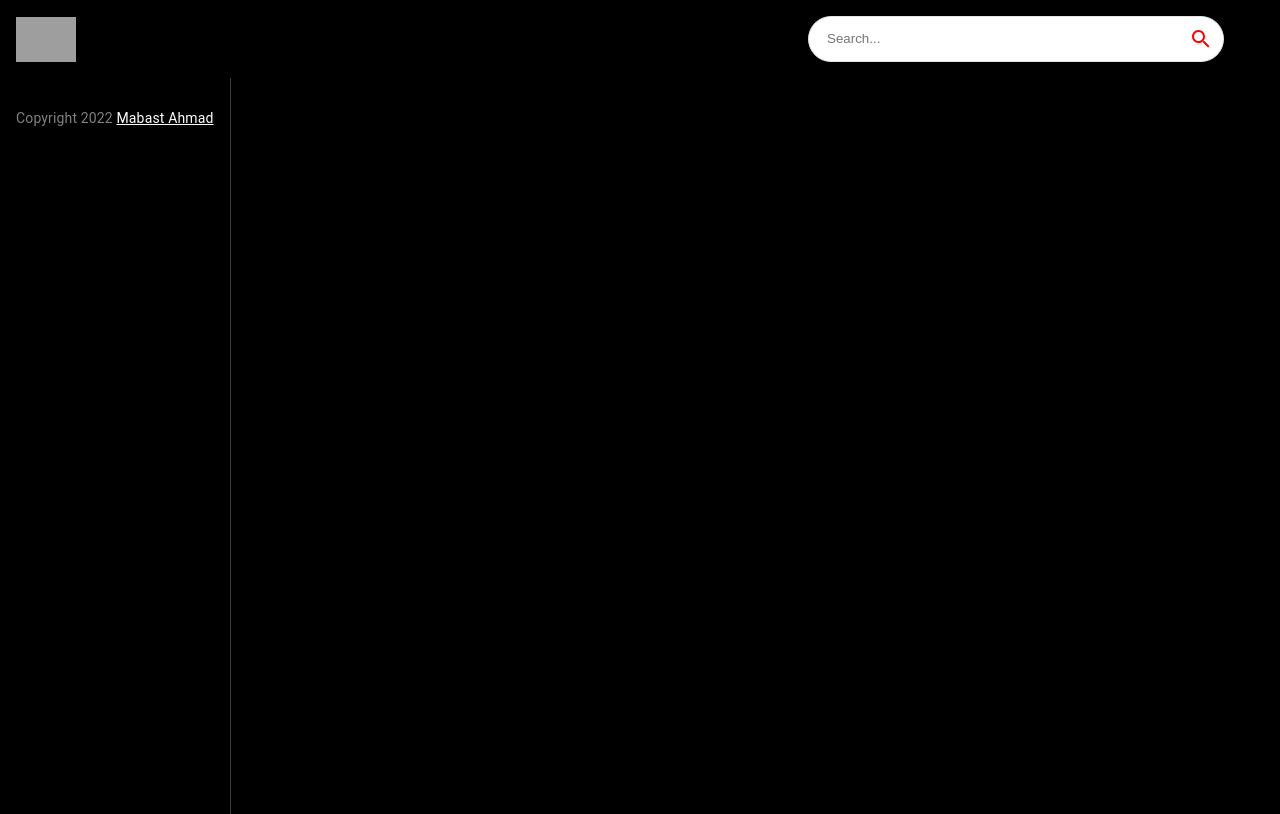
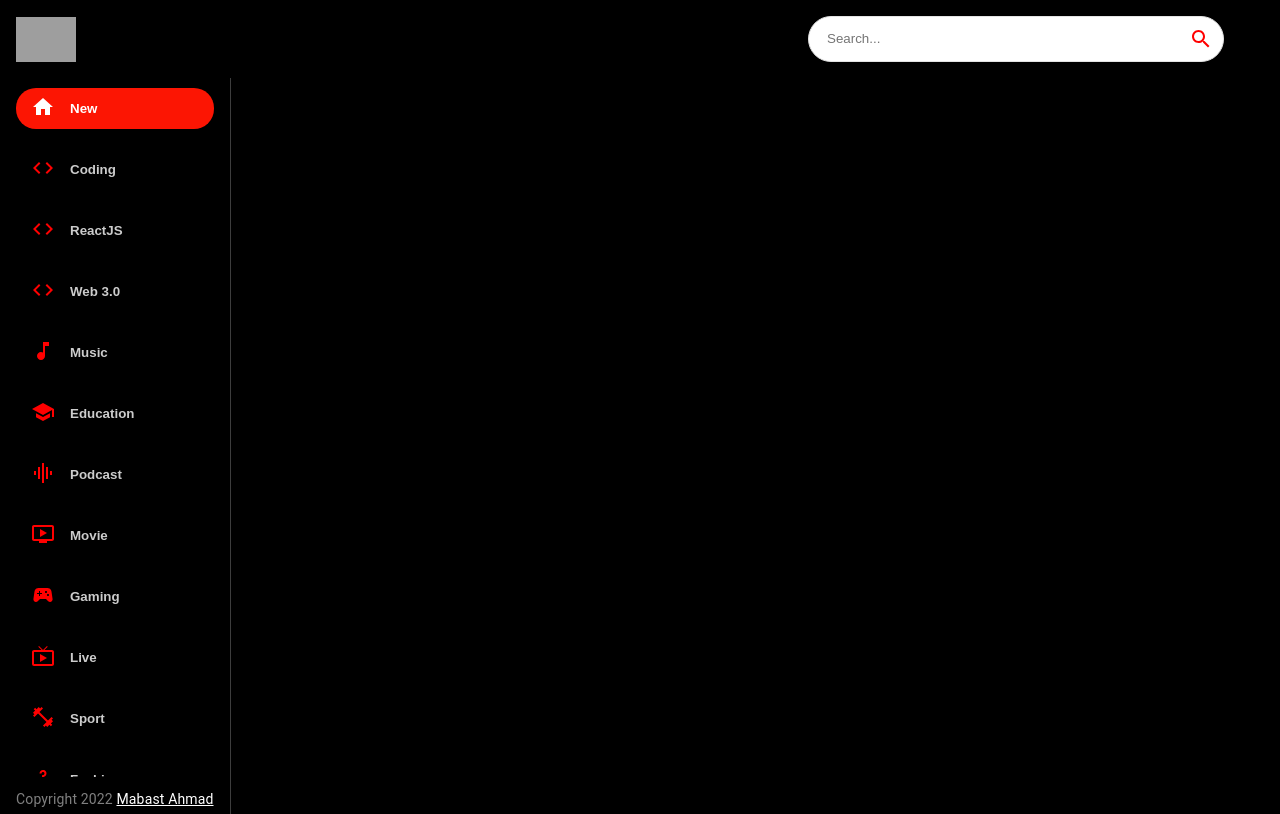
Before and after one commit to Mabast1/Youtube, a React (Create React App) app: page / in a window 1280 px wide. Built offline with nearby package versions, Linux system fonts and the light colour scheme; grey boxes are pictures that could not be loaded.

Commit message:
completed sidebar component

```diff
--- a/src/components/Sidebar.jsx
+++ b/src/components/Sidebar.jsx
@@ -1,7 +1,45 @@
 import React from "react";
+import { Stack } from "@mui/material";
 
-const Sidebar = () => {
-  return <div>Sidebar</div>;
-};
+import { categories } from "../utils/constants";
+
+const selectedCategory = "New";
+
+const Sidebar = () => (
+  <Stack
+    direction="row"
+    sx={{
+      overflowY: "auto",
+      height: { sm: "auto", md: "95%" },
+      flexDirection: { md: "column" },
+    }}
+  >
+    {categories.map((category) => (
+      <button
+        type="button"
+        key={category.name}
+        className="category-btn"
+        style={{
+          background: category.name === selectedCategory && "#fc1503",
+          color: "white",
+        }}
+      >
+        <span
+          style={{
+            color: category.name === selectedCategory ? "white" : "red",
+            marginRight: "15px",
+          }}
+        >
+          {category.icon}
+        </span>
+        <span
+          style={{ opacity: category.name === selectedCategory ? "1" : "0.8" }}
+        >
+          {category.name}
+        </span>
+      </button>
+    ))}
+  </Stack>
+);
 
 export default Sidebar;
--- a/src/utils/constants.js
+++ b/src/utils/constants.js
@@ -16,10 +16,9 @@ export const logo = "https://i.ibb.co/s9Qys2j/logo.png";
 
 export const categories = [
   { name: "New", icon: <HomeIcon /> },
-  { name: "JS Mastery", icon: <CodeIcon /> },
   { name: "Coding", icon: <CodeIcon /> },
   { name: "ReactJS", icon: <CodeIcon /> },
-  { name: "NextJS", icon: <CodeIcon /> },
+  { name: "Web 3.0", icon: <CodeIcon /> },
   { name: "Music", icon: <MusicNoteIcon /> },
   { name: "Education", icon: <SchoolIcon /> },
   { name: "Podcast", icon: <GraphicEqIcon /> },
```
